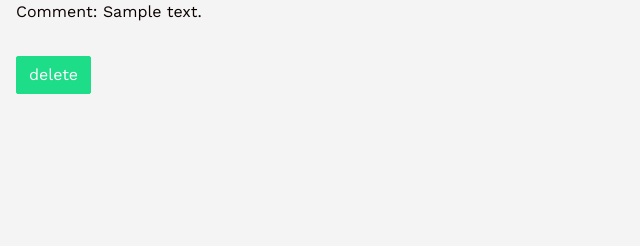
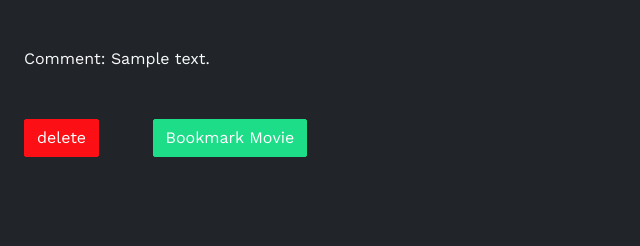
Before and after one commit to armentamj/rails-watch-list, a Rails app: page /lists/1 in a window 1280 px wide. Shown: the part 554-800 px from the top of the page, without its empty margins (0-640 px from the left). Run offline with Rails 7, Linux system fonts and the light colour scheme; data comes from the database, SQL or seed files in the repository; tables that the repository leaves empty hold one stand-in row (values such as "Sample post"); style sheets or scripts are compiled from the project's sources; some libraries are stand-ins or nearby versions.

Commit message:
Commiting the changes to the front end.

```diff
--- a/app/views/layouts/application.html.erb
+++ b/app/views/layouts/application.html.erb
@@ -8,9 +8,13 @@
 
     <%= stylesheet_link_tag "application", "data-turbo-track": "reload" %>
     <%= javascript_importmap_tags %>
-  </head>
+  </head >
 
-  <body>
+  <body class="bg-dark text-light">
+    <div class="bg-secondary py-4 border-bottom">
+      <%= link_to "Home", root_path, class:"text-decoration-none m-4 rounded bg-primary text-light p-2" %>
+      <%= link_to "Create a new list", new_list_path, class:"text-decoration-none m-4 rounded bg-primary text-light p-2" %>
+    </div>
     <%= yield %>
   </body>
 </html>
--- a/app/views/lists/show.html.erb
+++ b/app/views/lists/show.html.erb
@@ -1,10 +1,9 @@
-<h1 class="m-3"><%= @list.name %></h1>
-<%= link_to "Bookmark Movie", new_list_bookmark_path(@list), class:"btn btn-success m-3 text-white"%>
-
+<h1 class="text-center my-4 font-weight-bold">Name of List: <%= @list.name %></h1>
 <% @list.movies.each do |movie|%>
   <% bookmark = Bookmark.find_by(list: @list, movie: movie) %>
-  <p class="m-3"><%= movie.title %></p>
-  <img src="<%= movie.poster_url %>" alt="Poster for the movie #{movie.title}" class="m-3">
-  <p class="m-3">Comment: <%= bookmark.comment %></p>
-  <%= link_to "delete", bookmark_path(bookmark), data: {turbo_method: :delete, turbo_confrim: "Confirm deletetion of #{movie.title} from list #{@list.name}."}, class:"btn btn-success m-3 text-white" %>
+  <h3 class="m-4"><%= movie.title %></h3>
+  <img src="<%= movie.poster_url %>" alt="Poster for the movie #{movie.title}" class="m-4 border border-white rounded">
+  <p class="m-4">Comment: <%= bookmark.comment %></p>
+  <%= link_to "delete", bookmark_path(bookmark), data: {turbo_method: :delete, turbo_confrim: "Confirm deletetion of #{movie.title} from list #{@list.name}."}, class:"btn btn-danger m-4 text-white" %>
+  <%= link_to "Bookmark Movie", new_list_bookmark_path(@list), class:"btn btn-success m-4 text-white"%>
 <% end %>
```
Also changed, not shown: app/views/bookmarks/new.html.erb (+9 -6 lines), app/views/lists/index.html.erb (+6 -7 lines), app/views/lists/new.html.erb (+7 -5 lines).
